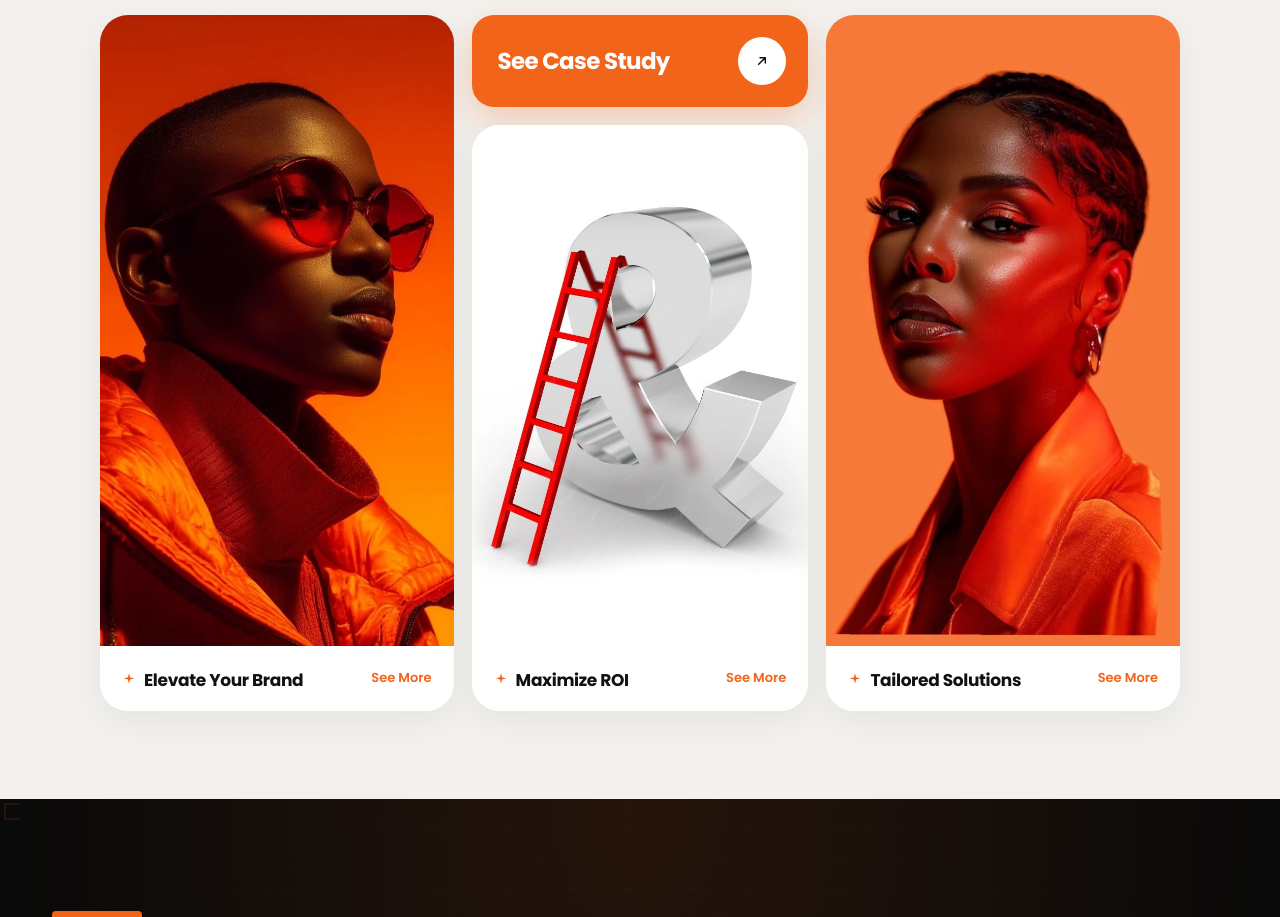
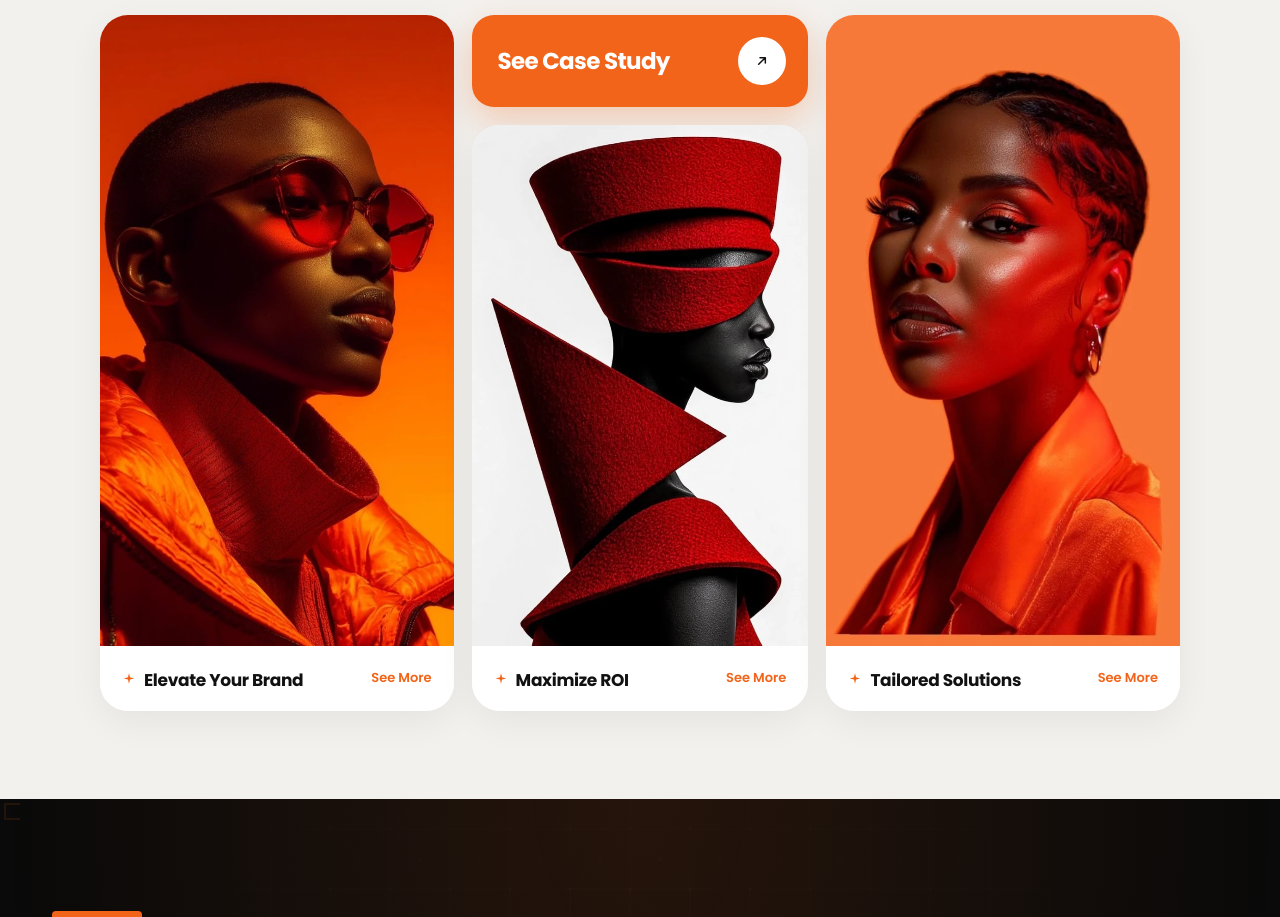
Before and after one commit to Esimuda/SeeGrowth, a React (Vite) app: page / in a window 1280 px wide. Shown: the part 1200-2117 px from the top of the page. Built offline with nearby package versions, Linux system fonts and the light colour scheme.

Commit message:
Use the red editorial portrait for the Maximize ROI card.

```diff
--- a/src/Benefits.jsx
+++ b/src/Benefits.jsx
@@ -11,7 +11,7 @@ const CARDS = [
   {
     id: 'roi',
     src: '/assets/benefit-roi.webp',
-    alt: 'Red ladder leaning against a silver ampersand symbol, representing growth and maximizing returns',
+    alt: 'Editorial portrait in geometric red headwear and garment, representing precision and maximizing returns',
     title: 'Maximize ROI',
     href: '#services',
   },
--- a/src/benefits.css
+++ b/src/benefits.css
@@ -129,6 +129,10 @@
   transition: transform 0.7s cubic-bezier(0.22, 1, 0.36, 1);
 }
 
+.benefits-card--mid .benefits-card-media img {
+  object-position: 50% 18%;
+}
+
 .benefits-card:hover .benefits-card-media img {
   transform: scale(1.06);
 }
```
Also changed, not shown: public/assets/benefit-roi.jpg, public/assets/benefit-roi.webp.
